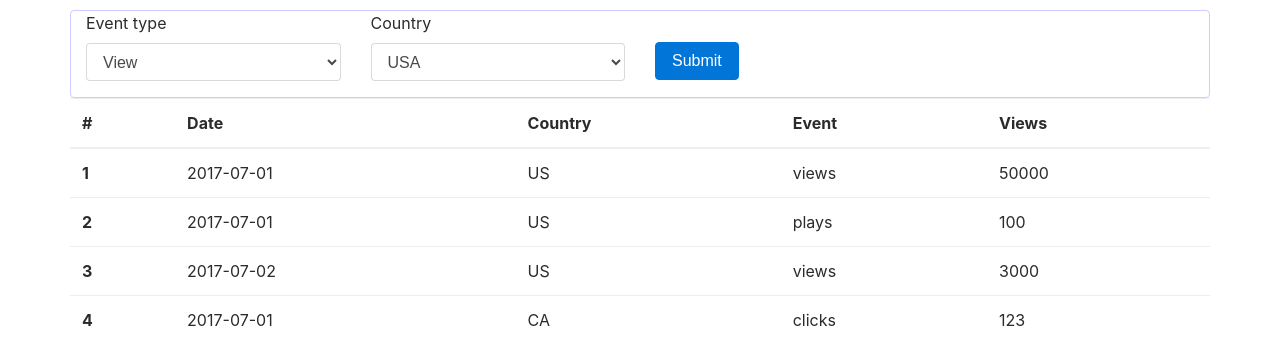
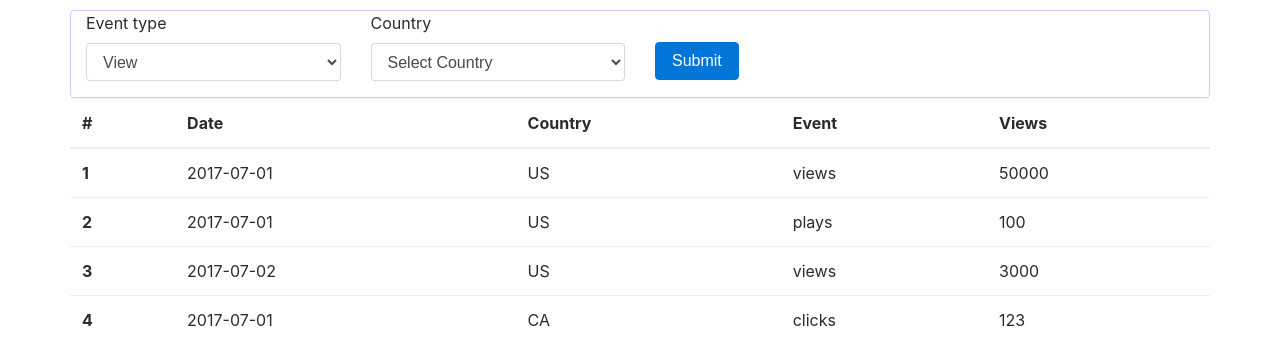
Before and after one commit to EldarU/eu_test_case, a PHP site: page / in a window 1280 px wide. Shown: the top 343 px of the page. Run offline with PHP 8.4, Linux system fonts and the light colour scheme; tables that the repository leaves empty or names only in its code hold one stand-in row (values such as "Sample post"); some libraries are stand-ins or nearby versions.

Commit message:
countries

```diff
--- a/form.php
+++ b/form.php
@@ -12,8 +12,12 @@
             <div class="form-group col-sm-3">
                 <label for="country">Country</label>
                 <select class="form-control" id="country">
-                    <option value="US">USA</option>
-                    <option value="CA">Canada</option>
+                    <option value="US">Select Country</option>
+                    <?php if (is_array($countries) && count($countries)) { ?>
+                        <?php foreach ($countries as $country) { ?>
+                            <option value="<?=$country['code'];?>"><?=$country['title'];?></option>
+                        <?php } ?>
+                    <?php } ?>
                 </select>
             </div>
             <div class="form-group col-md-4">
--- a/index.php
+++ b/index.php
@@ -9,7 +9,7 @@ try {
 }
 
 $res = $db->select('countries');
-$states = $res->result_array();
+$countries = $res->result_array();
 
 if ($_SERVER['REQUEST_METHOD'] === 'POST') {
     $error = array();
```
